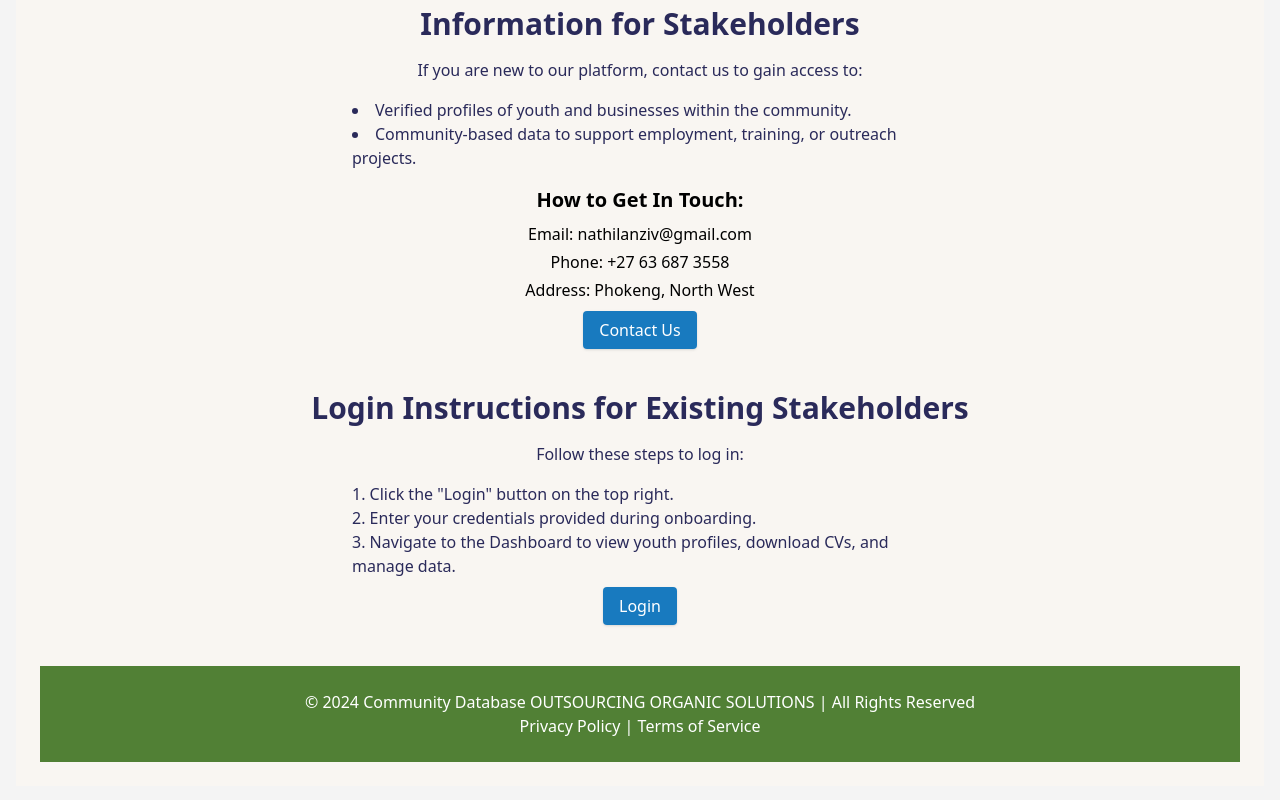
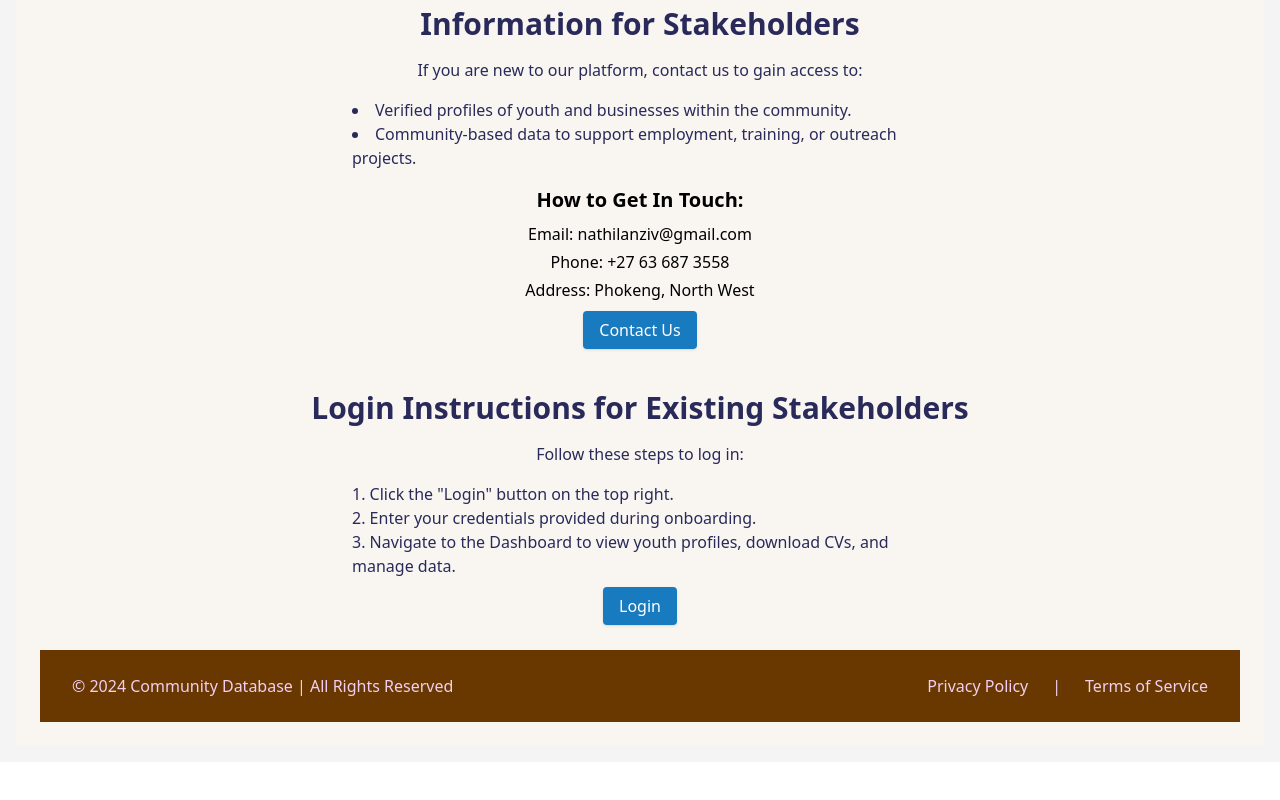
Before and after one commit to Nathilanzi/Database, a React (Vite) app in the folder vite-project/: page / in a window 1280 px wide. Shown: the part 966-1766 px from the top of the page. After the commit the page ends 1728 px from the top, so only its background shows below. Built offline with nearby package versions, Linux system fonts and the light colour scheme.

Commit message:
Insert Footer component

```diff
--- a/vite-project/src/components/Home.jsx
+++ b/vite-project/src/components/Home.jsx
@@ -116,13 +116,7 @@ const Home = () => {
         </div>
       </section>
 
-      <footer className="text-center py-6 mt-12 bg-[#518035] text-white">
-        <p>© 2024 Community Database OUTSOURCING ORGANIC SOLUTIONS | All Rights Reserved</p>
-        <p>
-          <Link to="/privacy" className="hover:underline">Privacy Policy</Link> |{' '}
-          <Link to="/terms" className="hover:underline">Terms of Service</Link>
-        </p>
-      </footer>
+      < Footer />
     </div>
   );
 };
```
